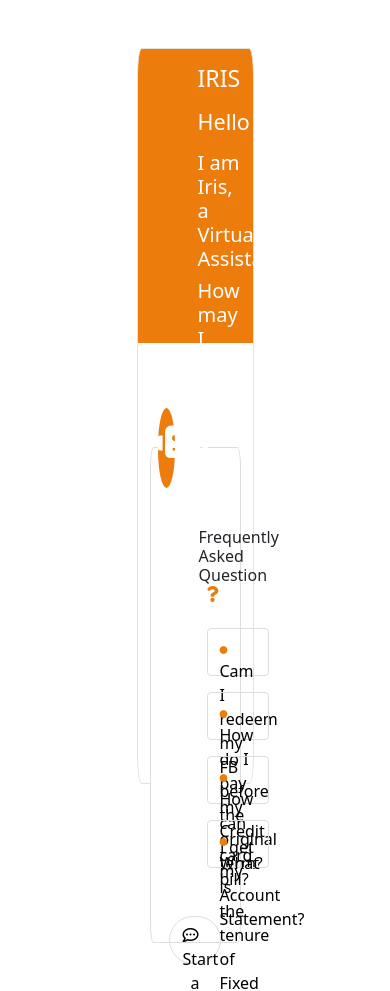
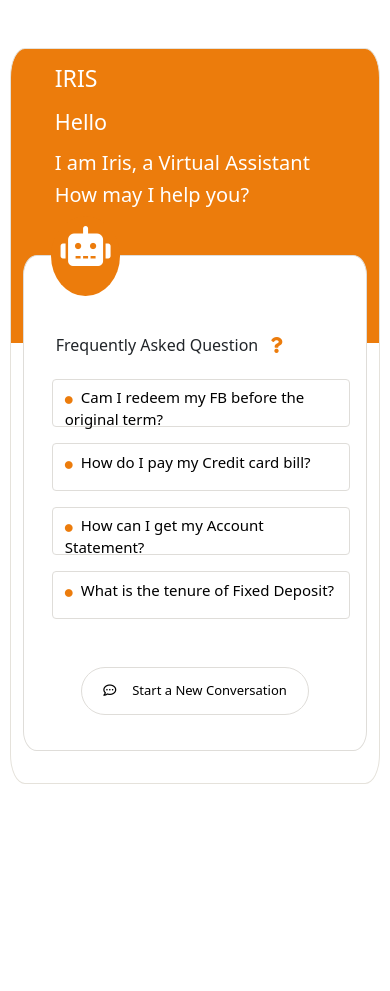
Before and after one commit to abhaygupta26/codeAi-assignment, a plain HTML site: page index.html in a window 390 px wide. Shown: the top 991 px of the page. After the commit the page ends 844 px from the top, so only its background shows below. Drawn offline with nearby package versions, Linux system fonts and the light colour scheme.

Commit message:
making responsive

```diff
--- a/index.html
+++ b/index.html
@@ -18,12 +18,12 @@
     <div
       class="main_div container mt-5"
     >
-      <h3 class="intro ms-5 mt-3">IRIS</h3>
-      <h4 class="intro ms-5 mt-3">Hello</h4>
-      <h5 class="intro ms-5 mt-3">
+      <h3 class="intro mt-3">IRIS</h3>
+      <h4 class="intro mt-3">Hello</h4>
+      <h5 class="intro mt-3">
         I am Iris, a Virtual Assistant
       </h5>
-      <h5 class="intro ms-5">How may I help you?</h5>
+      <h5 class="intro">How may I help you?</h5>
 
       <div
         class="content mt-5"
@@ -34,16 +34,16 @@
             class="robo_icon fas fa-robot"
           ></i>
         </div>
-        <h6 class="heading ms-5">
+        <h6 class="heading">
           Frequently Asked Question
           <i class="fas fa-question ms-2"></i>
         </h6>
         <div class="m-2">
-        <div>
-          <button type="button" class="btn-content btn btn-outline-light ms-5 mt-3"><i class="fas fa-circle me-2"></i>Cam I redeem my FB before the original term?</button>
-          <button type="button" class="btn-content btn btn-outline-light ms-5 mt-3"><i class="fas fa-circle me-2"></i>How do I pay my Credit card bill?</button>
-          <button type="button" class="btn-content btn btn-outline-light ms-5 mt-3"><i class="fas fa-circle me-2"></i>How can I get my Account Statement?</button>
-          <button type="button" class="btn-content btn btn-outline-light ms-5 mt-3"><i class="fas fa-circle me-2"></i>What is the tenure of Fixed Deposit?</button>
+        <div class="row">
+          <button type="button" class="btn-content btn btn-outline-light mt-3"><i class="fas fa-circle me-2"></i>Cam I redeem my FB before the original term?</button>
+          <button type="button" class="btn-content btn btn-outline-light mt-3"><i class="fas fa-circle me-2"></i>How do I pay my Credit card bill?</button>
+          <button type="button" class="btn-content btn btn-outline-light mt-3"><i class="fas fa-circle me-2"></i>How can I get my Account Statement?</button>
+          <button type="button" class="btn-content btn btn-outline-light mt-3"><i class="fas fa-circle me-2"></i>What is the tenure of Fixed Deposit?</button>
           <div class="button_div">
             <button type="button" class="button btn btn-outline-light mt-5 mb-4"><i class="far fa-comment-dots me-3"></i>Start a New Conversation</button>
 
--- a/style.css
+++ b/style.css
@@ -7,6 +7,7 @@
 }
 .intro {
   color: white;
+  margin-left: 3rem;
 }
 
 .content {
@@ -39,6 +40,9 @@
 .fa-question {
   color: #ec7c0c;
 }
+.heading {
+  margin-left: 3rem;
+}
 
 .btn-content {
   color: black;
@@ -46,7 +50,7 @@
   width: 85%;
   height: 3rem;
   border-color: #dfddd9;
-  margin-left: 50rem;
+  margin-left: 3rem;
 }
 
 .fa-circle {
@@ -70,32 +74,66 @@
 
 /******************************************************* MEDIA QUERIES ************************************************/
 
-@media only screen and (max-width: 375px) {
+@media only screen and (max-width: 480px) {
   .main_div {
     width: 95%;
   }
+  .intro {
+    margin-left: 2rem;
+  }
   .btn-content {
-    margin-left: 0px;
+    margin-left: 2rem;
+    padding-bottom: 1rem;
+    font-size: 15px;
+  }
+  .heading {
+    margin-left: 2rem;
+  }
+  .button {
+    font-size: 13px;
   }
 }
-@media only screen and (max-width: 414px) {
+@media only screen and (min-width: 481px) and (max-width: 768px) {
   .main_div {
     width: 95%;
   }
-}
-@media only screen and (max-width: 820px) {
-  .main_div {
-    width: 100%;
+  .intro {
+    margin-left: 2rem;
+  }
+  .btn-content {
+    margin-left: 2rem;
+    padding-bottom: 1rem;
+    font-size: 18px;
+  }
+  .heading {
+    margin-left: 2rem;
+  }
+  .button {
+    font-size: 20px;
   }
 }
-@media only screen and (max-width: 912px) {
+@media only screen and (min-width: 769px) and (max-width: 1450px) {
   .main_div {
-    width: 100%;
+    width: 45%;
+    height: 48rem;
+  }
+  .content {
+    height: 33rem;
+  }
+  .intro {
+    margin-left: 2rem;
+  }
+  .btn-content {
+    margin-left: 2rem;
+    padding-bottom: 3rem;
+    font-size: 18px;
+  }
+  .heading {
+    margin-left: 2rem;
+  }
+  .button {
+    font-size: 20px;
+    margin-bottom: 50rem;
+    padding-bottom: 3rem;
   }
 }
-
-@media only screen and (max-width: 1280px) {
-  .main_div {
-    width: 30%;
-  }
-}
```
